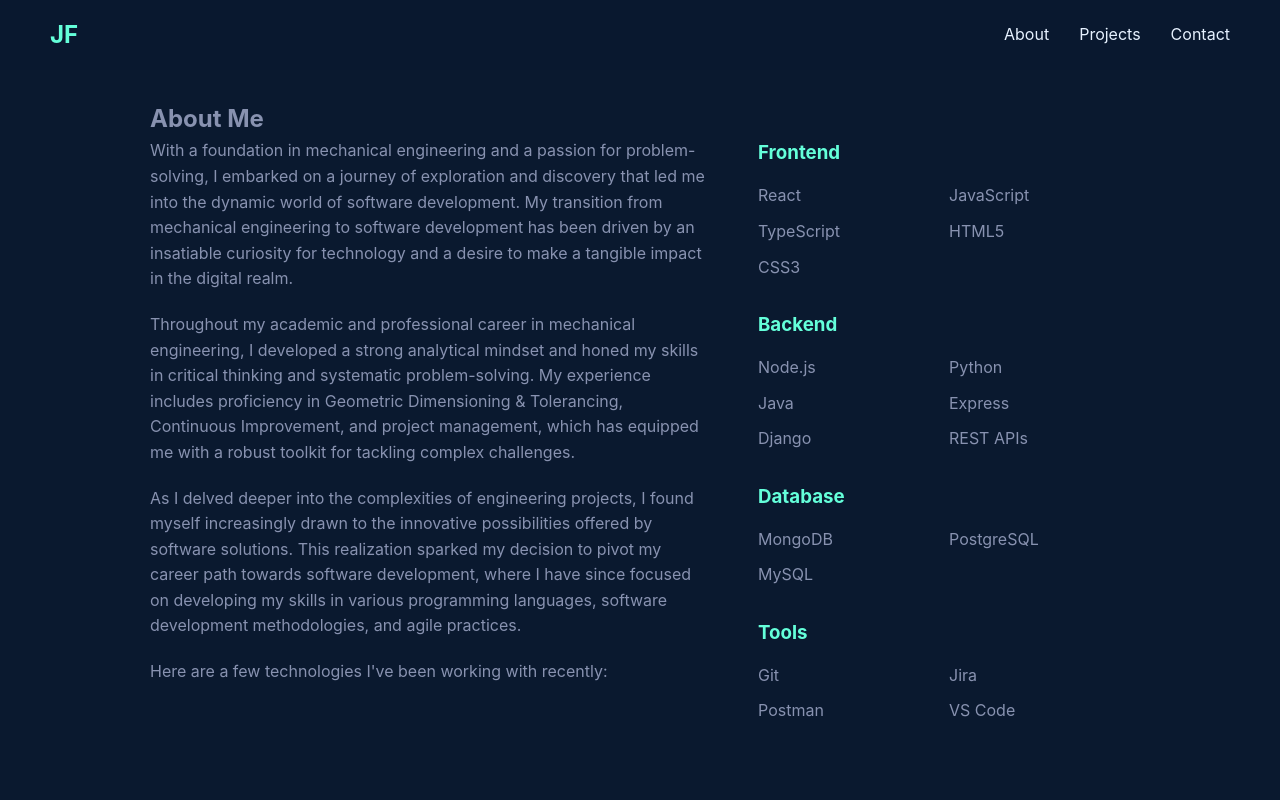
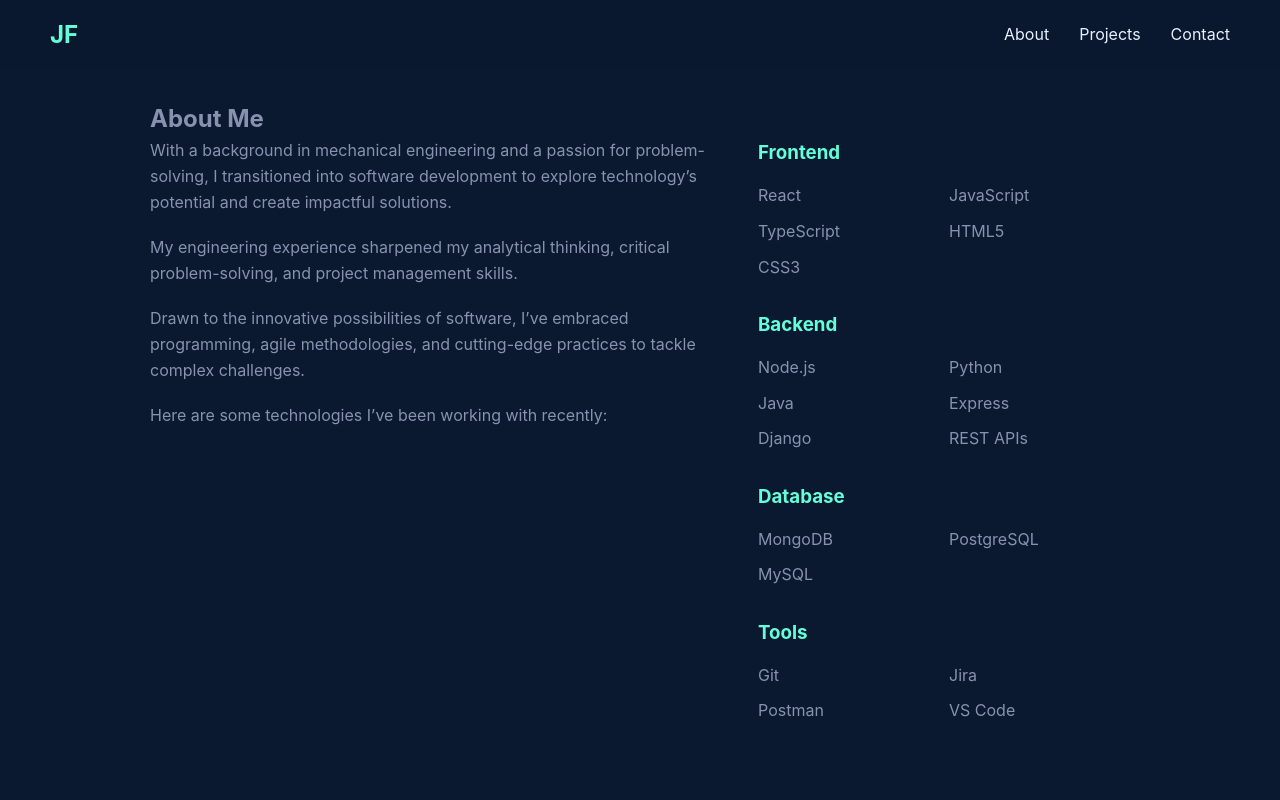
Before and after one commit to jfitt149/portfolio, a React (Vite) app: page /about in a window 1280 px wide. Shown: the top 800 px of the page. Built offline with nearby package versions, Linux system fonts and the light colour scheme.

Commit message:
update about

```diff
--- a/src/components/About.jsx
+++ b/src/components/About.jsx
@@ -66,12 +66,13 @@ const About = () => {
             transition={{ duration: 0.5, delay: 0.2 }}
           >
             <p>
-            With a foundation in mechanical engineering and a passion for problem-solving, I embarked on a journey of exploration and discovery that led me into the dynamic world of software development. My transition from mechanical engineering to software development has been driven by an insatiable curiosity for technology and a desire to make a tangible impact in the digital realm.            </p>
+              With a background in mechanical engineering and a passion for problem-solving, I transitioned into software development to explore technology’s potential and create impactful solutions.</p>
             <p>
-            Throughout my academic and professional career in mechanical engineering, I developed a strong analytical mindset and honed my skills in critical thinking and systematic problem-solving. My experience includes proficiency in Geometric Dimensioning & Tolerancing, Continuous Improvement, and project management, which has equipped me with a robust toolkit for tackling complex challenges.            </p>
-            <p>As I delved deeper into the complexities of engineering projects, I found myself increasingly drawn to the innovative possibilities offered by software solutions. This realization sparked my decision to pivot my career path towards software development, where I have since focused on developing my skills in various programming languages, software development methodologies, and agile practices.</p>
+              My engineering experience sharpened my analytical thinking, critical problem-solving, and project management skills.</p>
             <p>
-              Here are a few technologies I've been working with recently:
+            Drawn to the innovative possibilities of software, I’ve embraced programming, agile methodologies, and cutting-edge practices to tackle complex challenges. </p>
+            <p>
+            Here are some technologies I’ve been working with recently:
             </p>
           </motion.div>
         </AboutText>
```
